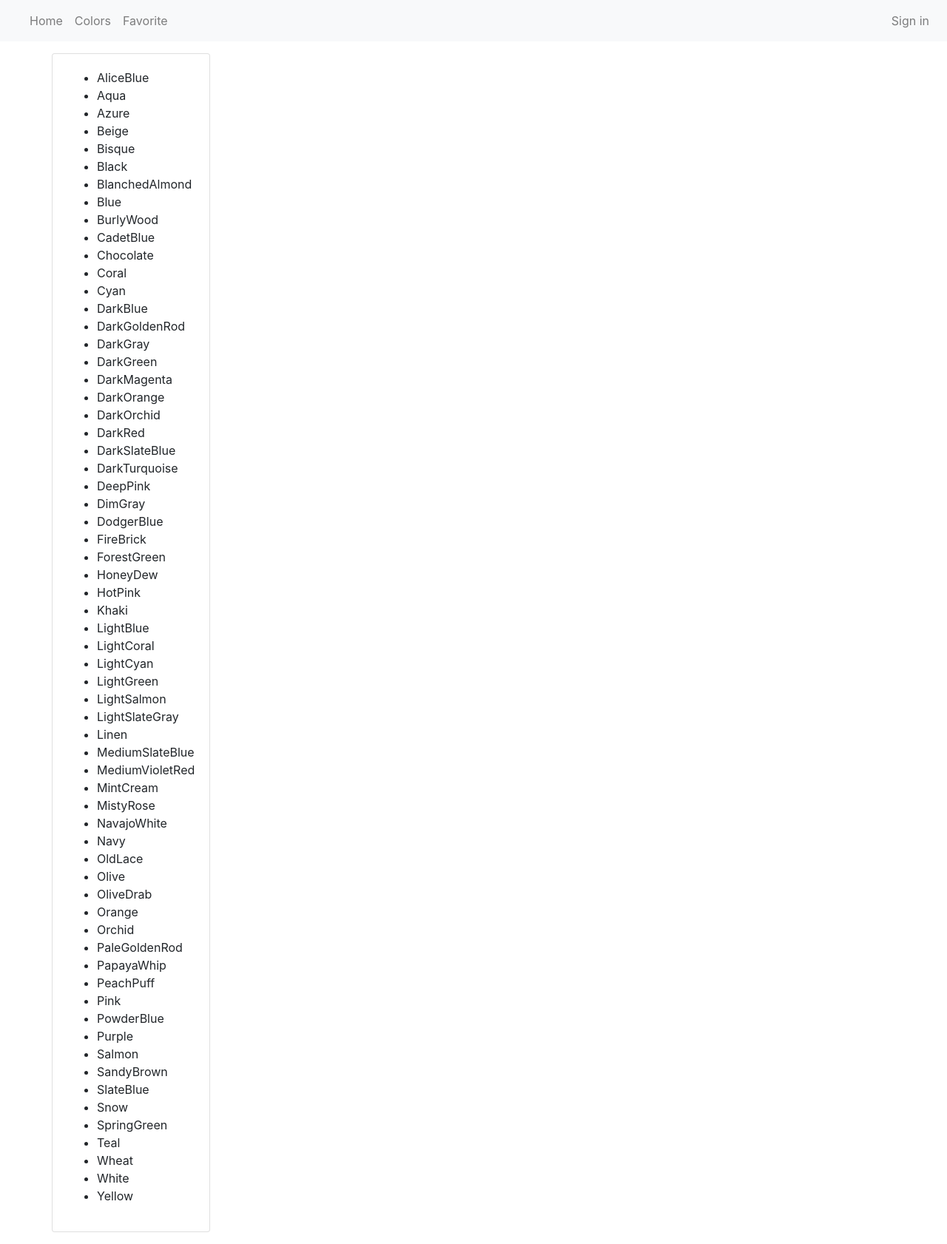
After one commit to danizen/dancertix, a Django app: page /colors/ in a window 1280 px wide. The commit adds this page. Shown: the whole page at 74% size. Run offline with Django 3.2, Linux system fonts and the light colour scheme; parts of the project's set-up code (start-up, migrations or seed data) failed here and were passed over; some libraries are stand-ins or nearby versions.

Commit message:
Complete application from logical perspective.

```diff
--- a/conf/urls.py
+++ b/conf/urls.py
@@ -27,13 +27,17 @@ if 'cloudauth' in settings.INSTALLED_APPS:
         path('accounts/', include('cloudauth_admin.pipeline_urls')),
         path('internalonly/users/', include('cloudauth_admin.admin_urls')),
         path('social/', include('social_django.urls', namespace='social')),
-        path('', HomeView.as_view(), name='home'),
+        path('', HomeCBV.as_view(), name='home'),
+        path('colors/', ColorsCBV.as_view(), name='colors'),
+        path('favorite/', FavoriteColorCBV.as_view(), name='favorite'),
     ]
 else:
     urlpatterns = [
         path('accounts/', include('authauth.urls', namespace='cloudauth')),
         path('social/', include('social_django.urls', namespace='social')),
-        path('', HomeView.as_view(), name='home'),
+        path('', HomeCBV.as_view(), name='home'),
+        path('colors/', ColorsCBV.as_view(), name='colors'),
+        path('favorite/', FavoriteColorCBV.as_view(), name='favorite'),
     ]
 
 # URLs only for debugging
--- /dev/null
+++ b/dancertix/forms.py
@@ -0,0 +1,85 @@
+from django import forms
+from crispy_forms.helper import FormHelper
+from crispy_forms.layout import Layout, Submit
+
+
+color_names = [
+ 'AliceBlue',
+ 'Aqua',
+ 'Azure',
+ 'Beige',
+ 'Bisque',
+ 'Black',
+ 'BlanchedAlmond',
+ 'Blue',
+ 'BurlyWood',
+ 'CadetBlue',
+ 'Chocolate',
+ 'Coral',
+ 'Cyan',
+ 'DarkBlue',
+ 'DarkGoldenRod',
+ 'DarkGray',
+ 'DarkGreen',
+ 'DarkMagenta',
+ 'DarkOrange',
+ 'DarkOrchid',
+ 'DarkRed',
+ 'DarkSlateBlue',
+ 'DarkTurquoise',
+ 'DeepPink',
+ 'DimGray',
+ 'DodgerBlue',
+ 'FireBrick',
+ 'ForestGreen',
+ 'HoneyDew',
+ 'HotPink',
+ 'Khaki',
+ 'LightBlue',
+ 'LightCoral',
+ 'LightCyan',
+ 'LightGreen',
+ 'LightSalmon',
+ 'LightSlateGray',
+ 'Linen',
+ 'MediumSlateBlue',
+ 'MediumVioletRed',
+ 'MintCream',
+ 'MistyRose',
+ 'NavajoWhite',
+ 'Navy',
+ 'OldLace',
+ 'Olive',
+ 'OliveDrab',
+ 'Orange',
+ 'Orchid',
+ 'PaleGoldenRod',
+ 'PapayaWhip',
+ 'PeachPuff',
+ 'Pink',
+ 'PowderBlue',
+ 'Purple',
+ 'Salmon',
+ 'SandyBrown',
+ 'SlateBlue',
+ 'Snow',
+ 'SpringGreen',
+ 'Teal',
+ 'Wheat',
+ 'White',
+ 'Yellow'
+]
+
+color_choices = [('', '')] + [(c.lower(), c) for c in color_names]
+
+
+class ColorForm(forms.Form):
+    color = forms.ChoiceField(choices=color_choices, label='Favorite Color')
+
+    def __init__(self, *args, **kwargs):
+        super().__init__(*args, **kwargs)
+        self.helper = FormHelper(self)
+        self.helper.add_layout(Layout(
+            'color',
+            Submit('submit', 'Submit', css_class='btn btn-primary')
+        ))
--- a/dancertix/static/css/main.css
+++ b/dancertix/static/css/main.css
@@ -6,12 +6,12 @@ header {
     border-bottom-right-radius: 1em;
 }
 
-main {
+#main {
     background-color: white;
     padding: 1em;
 }
 
-footer {
+#footer {
     background-color: #bbe;
     margin-top: 1em;
     padding: 1em;
--- /dev/null
+++ b/dancertix/templates/dancertix/colors.html
@@ -0,0 +1,17 @@
+{% extends 'layout/layout.html' %}
+
+{% block main %}
+<div class="container">
+  <div class="row">
+    <div class="card">
+      <div class="card-body">
+        <ul>
+          {% for color in color_names %}
+            <li>{{ color }}</li>
+          {% endfor %}
+        </ul>
+      </div>
+    </div>
+  </div>
+</div>
+{% endblock %}
--- a/dancertix/views.py
+++ b/dancertix/views.py
@@ -1,16 +1,59 @@
 from django.utils import timezone
+from django.views.generic import FormView, TemplateView
 from django.views.generic.list import ListView
 
 from .models import Performance
+from .forms import ColorForm, color_names
 
 __all__ = (
-    'HomeView',
+    'HomeCBV',
+    'ColorsCBV',
+    'FavoriteColorCBV'
 )
 
 
-class HomeView(ListView):
+class ColorsCBV(TemplateView):
+    """
+    This is a simple view that doesn't use the database at all
+    """
+    template_name = 'dancertix/colors.html'
+
+    def get_context_data(self, **kwargs):
+        kwargs.update({
+            'color_names': color_names
+        })
+        return kwargs
+
+
+class HomeCBV(ListView):
+    """
+    The home view reads some data out of the database, but doesn't require login or settings
+    """
     template_name = 'dancertix/index.html'
     model = Performance
 
     def get_queryset(self):
         return Performance.objects.filter(start_time__gt=timezone.now()).order_by('title', 'start_time')
+
+
+class FavoriteColorCBV(FormView):
+    template_name = 'dancertix/favorite.html'
+    form_class = ColorForm
+
+    def get_success_url(self):
+        return self.request.path
+
+    def get_form_kwargs(self):
+        initial_color = self.request.session.get('color', '')
+        kwargs = super().get_form_kwargs()
+        kwargs['initial'] = {
+            'color': initial_color
+        }
+        return kwargs
+
+    def form_valid(self, form):
+        self.request.session['color'] = form.cleaned_data['color']
+        return super().form_valid(form)
+
+    def form_invalid(self, form):
+        return super().form_invalid(form)
--- a/templates/layout/layout.html
+++ b/templates/layout/layout.html
@@ -6,12 +6,8 @@
   <meta content="noindex,nofollow" name="robots"/>
   <meta http-equiv="X-UA_Compatible" content="IE=edge"/>
   {% block styles %}
-    <link rel="stylesheet"
-          href="{% static 'vendor/css/bootstrap.min.css' %}"/>
-    <link rel="stylesheet"
-          href="https://cdnjs.cloudflare.com/ajax/libs/twitter-bootstrap/3.4.1/css/bootstrap-theme.min.css"
-          integrity="sha384-6pzBo3FDv/PJ8r2KRkGHifhEocL+1X2rVCTTkUfGk7/0pbek5mMa1upzvWbrUbOZ"
-          crossorigin="anonymous"/>
+    <link rel="stylesheet" href="{% static 'vendor/css/bootstrap.min.css' %}"/>
+    <link rel="stylesheet" href="{% static 'css/main.css' %}"/>
   {% endblock %}
   {% block more-styles %}{% endblock %}
   <title>{% block title %}{{ project_name|title }}{% endblock %}</title>
--- a/templates/layout/navbar.html
+++ b/templates/layout/navbar.html
@@ -1,5 +1,7 @@
 <ul class="navbar-nav">
   <li class="nav-item"><a class="nav-link" href="/">Home</a></li>
+  <li class="nav-item"><a class="nav-link" href="{% url 'colors' %}">Colors</a></li>
+  <li class="nav-item"><a class="nav-link" href="{% url 'favorite' %}">Favorite</a></li>
 </ul>
 <ul class="navbar-nav ml-auto">
   {% if user.is_anonymous %}
```
Also changed, not shown: dancertix/templates/dancertix/favorite.html (added, +14 -0 lines), requirements.txt (+2 -15 lines), requirements_base.txt (added, +18 -0 lines), requirements_nlm.txt (+2 -13 lines).
